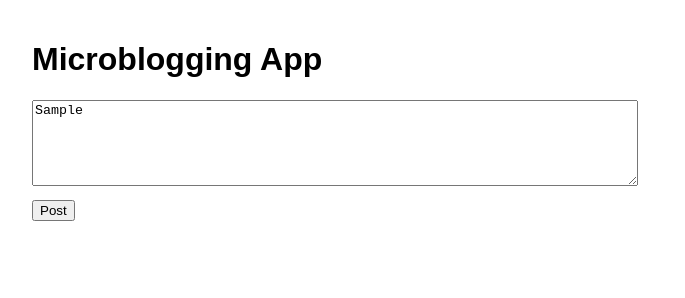
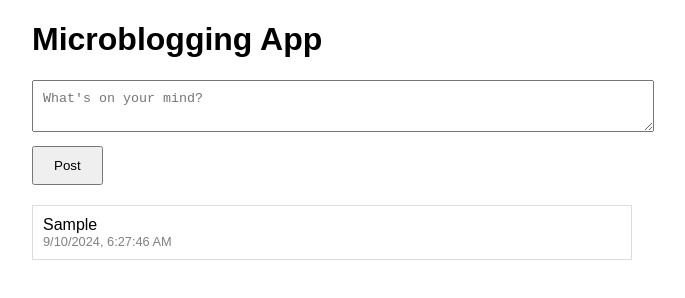
Before and after one commit to itsharisudhan/microblog, a plain HTML site: page index.html in a window 1280 px wide. Both pictures are taken after typing "Sample" into the empty fields and a click on the button "Post". Shown: the whole page, without its empty margins (308-993 px from the left). Drawn offline with Linux system fonts and the light colour scheme.

Commit message:
Update index.html

```diff
--- a/index.html
+++ b/index.html
@@ -1,5 +1,6 @@
 <!DOCTYPE html>
 <html lang="en">
+
 <head>
     <meta charset="UTF-8">
     <meta name="viewport" content="width=device-width, initial-scale=1.0">
@@ -7,45 +8,68 @@
     <style>
         body {
             font-family: Arial, sans-serif;
+            margin: 20px;
+        }
+
+        .container {
             max-width: 600px;
             margin: auto;
-            padding: 20px;
         }
-        #posts {
-            margin-top: 20px;
-        }
-        .post {
-            border: 1px solid #ddd;
 
-
-
-
-
-
-
-
-
-
-
-
-            border-radius: 5px;
+        .post-input {
+            width: 100%;
             padding: 10px;
             margin-bottom: 10px;
         }
-        textarea {
-            width: 100%;
-            height: 80px;
+
+        .post-button {
+            padding: 10px 20px;
+            cursor: pointer;
+        }
+
+        .posts {
+            margin-top: 20px;
+        }
+
+        .post {
+            border: 1px solid #ddd;
+            padding: 10px;
             margin-bottom: 10px;
+        }
+
+        .time {
+            font-size: 0.8em;
+            color: gray;
         }
     </style>
 </head>
+
 <body>
-    <h1>Microblogging App</h1>
-    <textarea id="message" placeholder="What's on your mind?"></textarea>
-    <button onclick="postMessage()">Post</button>
+    <div class="container">
+        <h1>Microblogging App</h1>
+        <textarea id="postInput" class="post-input" placeholder="What's on your mind?"></textarea>
+        <button id="postButton" class="post-button">Post</button>
+        <div id="posts" class="posts"></div>
+    </div>
 
-    <div id="posts"></div>
+    <script>
+        document.getElementById('postButton').addEventListener('click', function () {
+            var input = document.getElementById('postInput');
+            var message = input.value.trim();
+            if (message) {
+                var now = new Date();
+                var time = now.toLocaleString();
+                var postDiv = document.createElement('div');
+                postDiv.className = 'post';
+                postDiv.innerHTML = `
+                    <div>${message}</div>
+                    <div class="time">${time}</div>
+                `;
+                document.getElementById('posts').appendChild(postDiv);
+                input.value = '';
+            }
+        });
+    </script>
+</body>
 
-    <script src="app.js"></script>
-</body>
 </html>
```
